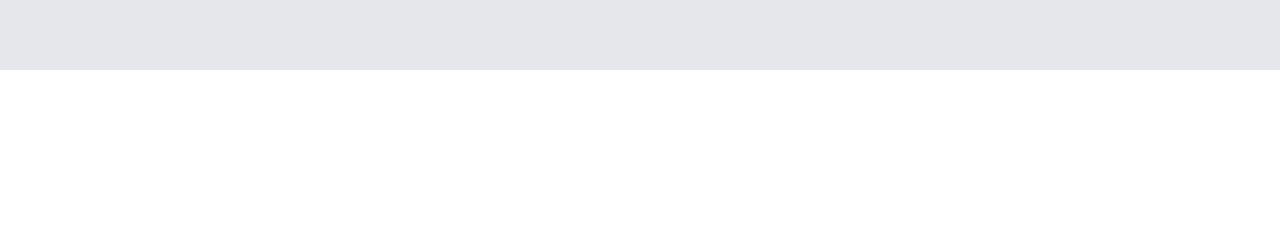
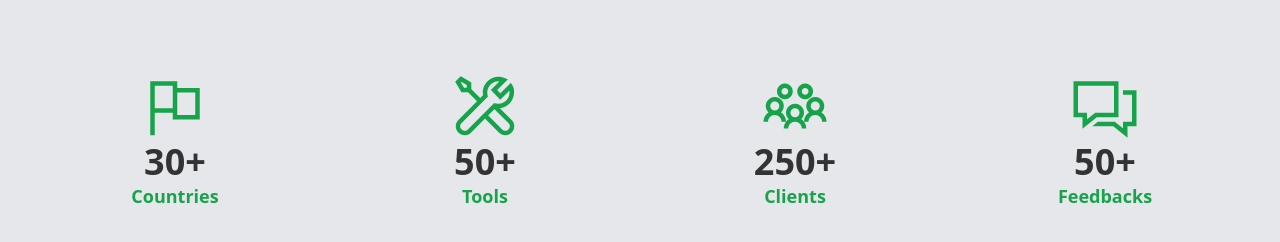
Before and after one commit to HossainRafi/crafty, a React (Create React App) app: page / in a window 1280 px wide. Shown: the part 1788-2030 px from the top of the page. Before the commit the page ends 1858 px from the top, so only its background shows below. Built offline with nearby package versions, Linux system fonts and the light colour scheme; no server answers.

Commit message:
business summery done

```diff
--- a/public/index.html
+++ b/public/index.html
@@ -10,6 +10,7 @@
       content="Web site created using create-react-app"
     />
     <link rel="apple-touch-icon" href="%PUBLIC_URL%/logo192.png" />
+    <link rel="stylesheet" href="https://maxst.icons8.com/vue-static/landings/line-awesome/line-awesome/1.3.0/css/line-awesome.min.css">
     <!--
       manifest.json provides metadata used when your web app is installed on a
       user's mobile device or desktop. See https://developers.google.com/web/fundamentals/web-app-manifest/
--- a/src/pages/Home/Home.js
+++ b/src/pages/Home/Home.js
@@ -1,13 +1,14 @@
 import React from 'react';
 import Banner from "./Banner";
-import Product from './Product';
 import Products from './Products';
+import Summary from './Summary';
 
 const Home = () => {
     return (
       <div>
         <Banner />
         <Products />
+        <Summary/>
       </div>
     );
 };
--- /dev/null
+++ b/src/pages/Home/Summary.js
@@ -0,0 +1,43 @@
+import React from "react";
+
+const Summary = () => {
+  return (
+    <div>
+      {/* <h1 className="text-blue-900 text-center text-4xl font-bold font-serif uppercase">
+        Millions Business Trust Us
+      </h1> */}
+      <div className="grid sm:grid-cols-1 md:grid-cols-2 lg:grid-cols-4 gap-10 px-10 pb-10">
+        <div className="card">
+          <i className="lar la-flag text-7xl text-green-600 text-center"></i>
+          <h2 class="card-title mx-auto font-bold text-4xl">30+</h2>
+          <p className="text-green-600 font-semibold text-lg text-center">
+            Countries
+          </p>
+        </div>
+        <div className="card">
+          <i class="las la-tools text-7xl text-green-600 text-center"></i>
+          <h2 class="card-title mx-auto font-bold text-4xl">50+</h2>
+          <p className="text-green-600 font-semibold text-lg text-center">
+            Tools
+          </p>
+        </div>
+        <div className="card">
+          <i class="las la-users text-7xl text-green-600 text-center"></i>
+          <h2 class="card-title mx-auto font-bold text-4xl">250+</h2>
+          <p className="text-green-600 font-semibold text-lg text-center">
+            Clients
+          </p>
+        </div>
+        <div className="card">
+          <i class="las la-comments text-7xl text-green-600 text-center"></i>
+          <h2 class="card-title mx-auto font-bold text-4xl">50+</h2>
+          <p className="text-green-600 font-semibold text-lg text-center">
+            Feedbacks
+          </p>
+        </div>
+      </div>
+    </div>
+  );
+};
+
+export default Summary;
--- /dev/null
+++ b/src/pages/Shared/Footer.js
@@ -0,0 +1,62 @@
+import React from 'react';
+
+const Footer = () => {
+    return (
+      <footer class="footer p-10 bg-base-300 text-base-content">
+        <div>
+          <span class="footer-title">Services</span>
+          <a class="link link-hover">Branding</a>
+          <a class="link link-hover">Design</a>
+          <a class="link link-hover">Marketing</a>
+          <a class="link link-hover">Advertisement</a>
+        </div>
+        <div>
+          <span class="footer-title">Company</span>
+          <a class="link link-hover">About us</a>
+          <a class="link link-hover">Contact</a>
+          <a class="link link-hover">Jobs</a>
+          <a class="link link-hover">Press kit</a>
+        </div>
+        <div>
+          <span class="footer-title">Social</span>
+          <div class="grid grid-flow-col gap-4">
+            <a>
+              <svg
+                xmlns="http://www.w3.org/2000/svg"
+                width="24"
+                height="24"
+                viewBox="0 0 24 24"
+                class="fill-current"
+              >
+                <path d="M24 4.557c-.883.392-1.832.656-2.828.775 1.017-.609 1.798-1.574 2.165-2.724-.951.564-2.005.974-3.127 1.195-.897-.957-2.178-1.555-3.594-1.555-3.179 0-5.515 2.966-4.797 6.045-4.091-.205-7.719-2.165-10.148-5.144-1.29 2.213-.669 5.108 1.523 6.574-.806-.026-1.566-.247-2.229-.616-.054 2.281 1.581 4.415 3.949 4.89-.693.188-1.452.232-2.224.084.626 1.956 2.444 3.379 4.6 3.419-2.07 1.623-4.678 2.348-7.29 2.04 2.179 1.397 4.768 2.212 7.548 2.212 9.142 0 14.307-7.721 13.995-14.646.962-.695 1.797-1.562 2.457-2.549z"></path>
+              </svg>
+            </a>
+            <a>
+              <svg
+                xmlns="http://www.w3.org/2000/svg"
+                width="24"
+                height="24"
+                viewBox="0 0 24 24"
+                class="fill-current"
+              >
+                <path d="M19.615 3.184c-3.604-.246-11.631-.245-15.23 0-3.897.266-4.356 2.62-4.385 8.816.029 6.185.484 8.549 4.385 8.816 3.6.245 11.626.246 15.23 0 3.897-.266 4.356-2.62 4.385-8.816-.029-6.185-.484-8.549-4.385-8.816zm-10.615 12.816v-8l8 3.993-8 4.007z"></path>
+              </svg>
+            </a>
+            <a>
+              <svg
+                xmlns="http://www.w3.org/2000/svg"
+                width="24"
+                height="24"
+                viewBox="0 0 24 24"
+                class="fill-current"
+              >
+                <path d="M9 8h-3v4h3v12h5v-12h3.642l.358-4h-4v-1.667c0-.955.192-1.333 1.115-1.333h2.885v-5h-3.808c-3.596 0-5.192 1.583-5.192 4.615v3.385z"></path>
+              </svg>
+            </a>
+          </div>
+        </div>
+      </footer>
+    );
+};
+
+export default Footer;
```
